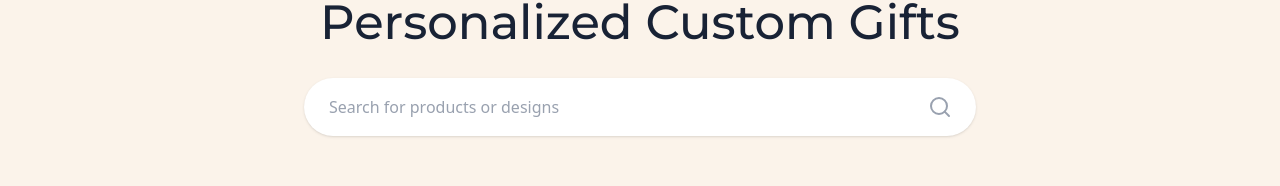
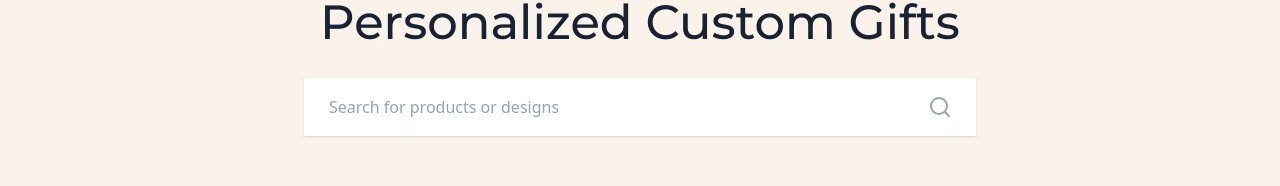
Before and after one commit to Webgenius0/gift-khana, a Next.js app: page /personalized-products in a window 1280 px wide. Shown: the part 268-454 px from the top of the page. Built offline with nearby package versions, Linux system fonts and the light colour scheme.

Commit message:
refactor: search and filter ui updated

```diff
--- a/src/templates/PersonalizedProductsPage.jsx
+++ b/src/templates/PersonalizedProductsPage.jsx
@@ -42,7 +42,7 @@ export default function PersonalizedProductsPage() {
                         <input
                             type="text"
                             placeholder="Search for products or designs"
-                            className="w-full bg-white rounded-full pl-6 pr-14 py-4 text-gray-500 placeholder-gray-400 outline-none shadow-sm border border-transparent transition-all focus:border-[#DAB79C]"
+                            className="w-full bg-white  pl-6 pr-14 py-4 text-gray-500 placeholder-gray-400 outline-none shadow-sm border border-transparent transition-all focus:border-[#DAB79C]"
                         />
                         <div className="absolute right-6 top-1/2 -translate-y-1/2 text-gray-400">
                             <Search size={24} />
@@ -61,7 +61,7 @@ export default function PersonalizedProductsPage() {
                 {/* Filters */}
                 <div className="flex flex-wrap items-center gap-4 mb-10 pb-4 border-b border-secondary/10">
                     <Select onValueChange={(v) => handleFilterChange("category", v)}>
-                        <SelectTrigger className="w-[180px] bg-transparent border-none shadow-none text-secondary font-bold uppercase tracking-wider text-xs p-0 h-auto focus:ring-0">
+                        <SelectTrigger className="w-[180px] bg-transparent! border-none shadow-none text-secondary font-bold uppercase tracking-wider text-xs p-0 h-auto focus:ring-0">
                             <SelectValue placeholder="Refine by Category" />
                         </SelectTrigger>
                         <SelectContent>
@@ -73,7 +73,7 @@ export default function PersonalizedProductsPage() {
                     </Select>
 
                     <Select onValueChange={(v) => handleFilterChange("price", v)}>
-                        <SelectTrigger className="w-[100px] bg-transparent border-none shadow-none text-secondary font-bold uppercase tracking-wider text-xs p-0 h-auto focus:ring-0">
+                        <SelectTrigger className="w-[100px] bg-transparent! border-none shadow-none text-secondary font-bold uppercase tracking-wider text-xs p-0 h-auto focus:ring-0">
                             <SelectValue placeholder="Price" />
                         </SelectTrigger>
                         <SelectContent>
@@ -85,7 +85,7 @@ export default function PersonalizedProductsPage() {
                     </Select>
 
                     <Select onValueChange={(v) => handleFilterChange("filter", v)}>
-                        <SelectTrigger className="w-[120px] bg-transparent border-none shadow-none text-secondary font-bold uppercase tracking-wider text-xs p-0 h-auto focus:ring-0">
+                        <SelectTrigger className="w-[120px] bg-transparent! border-none shadow-none text-secondary font-bold uppercase tracking-wider text-xs p-0 h-auto focus:ring-0">
                             <SelectValue placeholder="Add Filter" />
                         </SelectTrigger>
                         <SelectContent>
```
